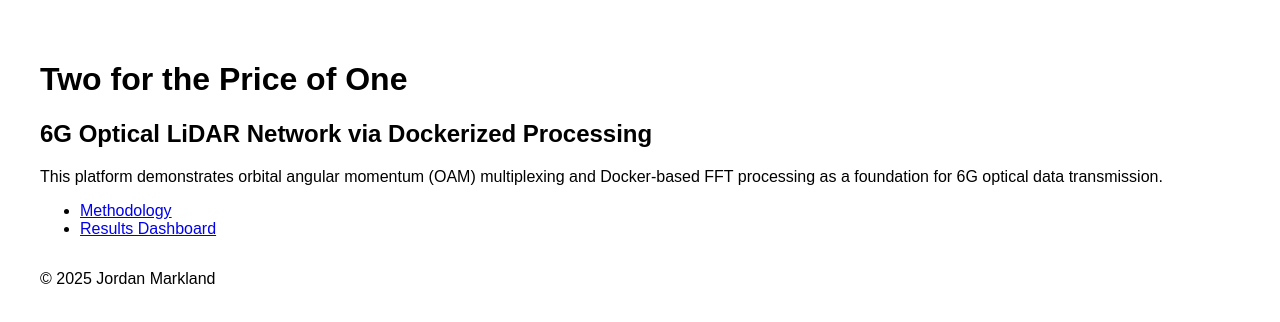
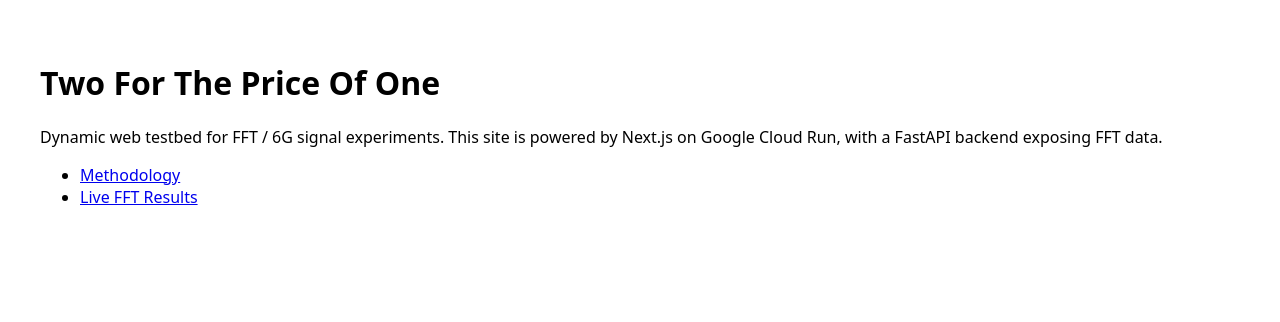
Before and after one commit to MrMarkland/twoforthepriceofonetwo, a Next.js app: page / in a window 1280 px wide. Shown: the top 322 px of the page. Built offline with nearby package versions, Linux system fonts and the light colour scheme.

Commit message:
Update index.js

```diff
--- a/pages/index.js
+++ b/pages/index.js
@@ -1,22 +1,21 @@
-import Link from "next/link";
-
 export default function Home() {
   return (
-    <main style={{ padding: "2rem", fontFamily: "sans-serif" }}>
-      <h1>Two for the Price of One</h1>
-      <h2>6G Optical LiDAR Network via Dockerized Processing</h2>
+    <main style={{ padding: "2rem", fontFamily: "system-ui" }}>
+      <h1>Two For The Price Of One</h1>
       <p>
-        This platform demonstrates orbital angular momentum (OAM) multiplexing
-        and Docker-based FFT processing as a foundation for 6G optical data
-        transmission.
+        Dynamic web testbed for FFT / 6G signal experiments. This site is
+        powered by Next.js on Google Cloud Run, with a FastAPI backend exposing
+        FFT data.
       </p>
+
       <ul>
-        <li><Link href="/method">Methodology</Link></li>
-        <li><Link href="/results">Results Dashboard</Link></li>
+        <li>
+          <a href="/method">Methodology</a>
+        </li>
+        <li>
+          <a href="/results">Live FFT Results</a>
+        </li>
       </ul>
-      <footer style={{ marginTop: "2rem" }}>
-        <p>© 2025 Jordan Markland</p>
-      </footer>
     </main>
   );
 }
```
